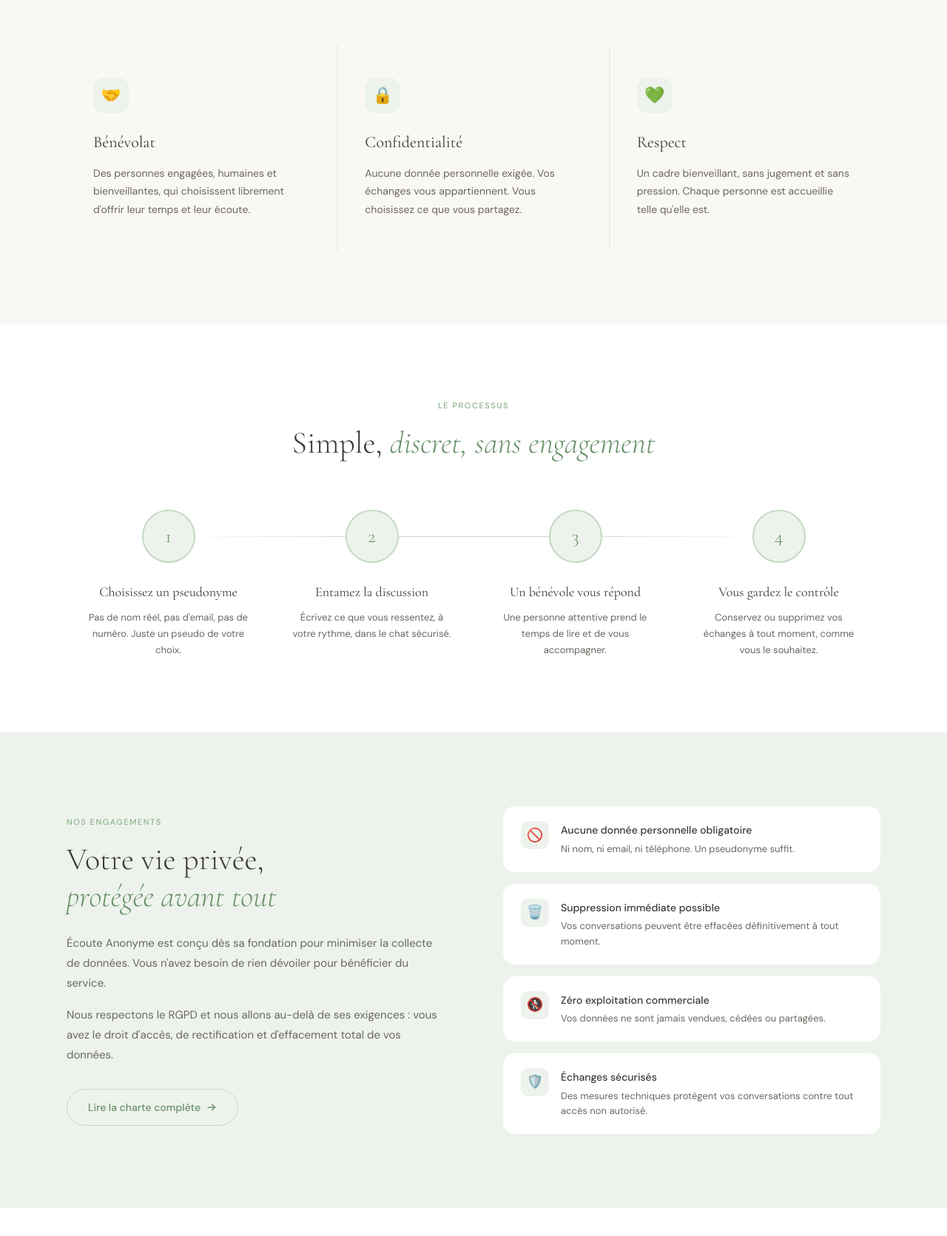
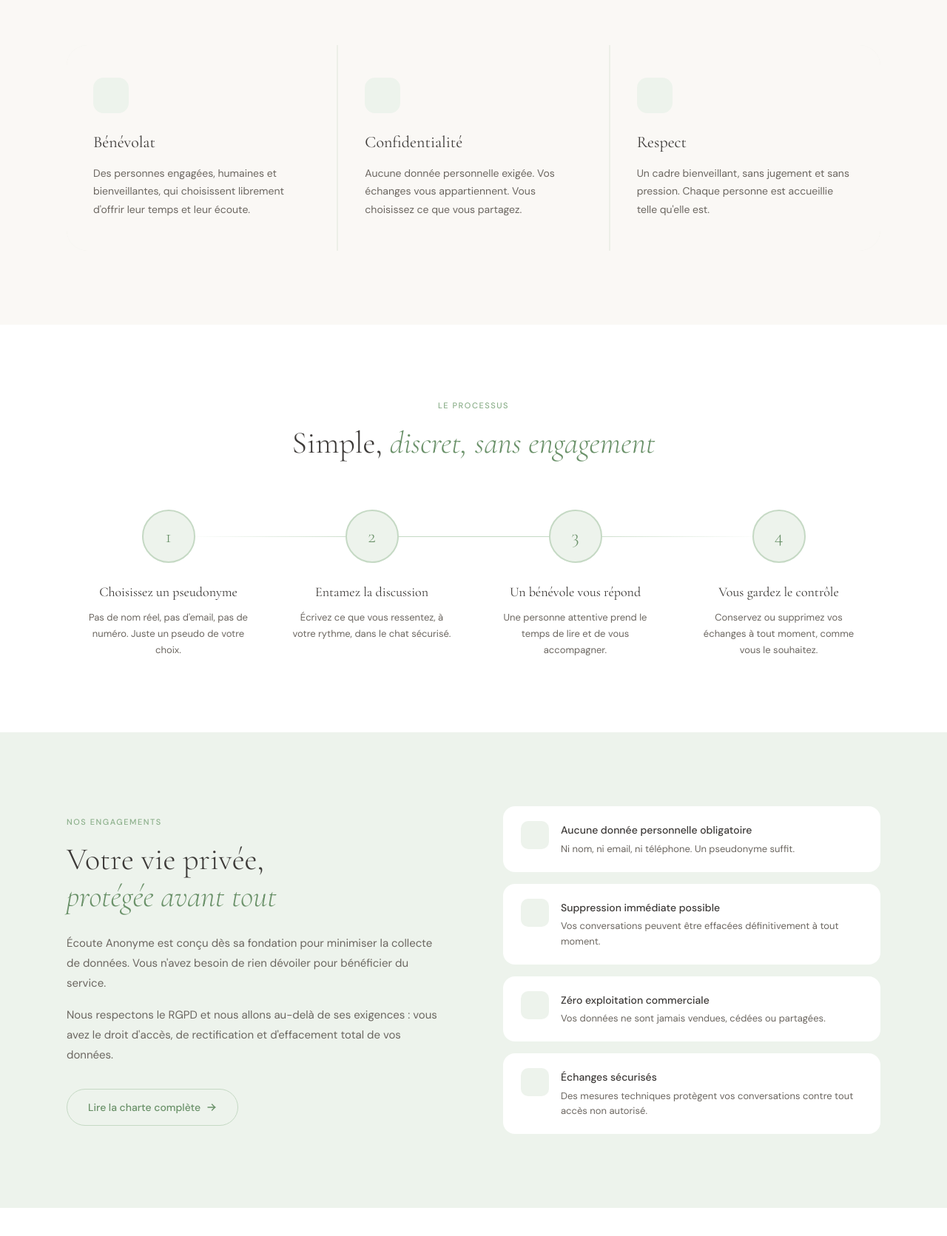
Before and after one commit to samba-gomis/Ecoute-anonyme, a plain HTML site: page index.html in a window 1280 px wide. Shown: the part 1039-2710 px from the top of the page at 74% size. Drawn offline with nearby package versions, Linux system fonts and the light colour scheme.

Commit message:
modif: le contenu

```diff
--- a/index.html
+++ b/index.html
@@ -451,7 +451,7 @@
   <!-- ===== NAVIGATION ===== -->
   <nav class="nav" id="navbar">
     <a href="index.html" class="nav-logo">
-      <img src="logo%20du%20site.png" alt="Logo Écoute Anonyme" style="height:38px;width:auto;object-fit:contain;" />
+      <img src="logo du site.png" alt="Logo Écoute Anonyme" style="height:38px;width:auto;object-fit:contain;" />
       Écoute Anonyme
     </a>
     <ul class="nav-links">
@@ -529,17 +529,17 @@
 
       <div class="values-grid">
         <div class="value-card">
-          <div class="value-icon">🤝</div>
+          <div class="value-icon"></div>
           <h3>Bénévolat</h3>
           <p>Des personnes engagées, humaines et bienveillantes, qui choisissent librement d'offrir leur temps et leur écoute.</p>
         </div>
         <div class="value-card">
-          <div class="value-icon">🔒</div>
+          <div class="value-icon"></div>
           <h3>Confidentialité</h3>
           <p>Aucune donnée personnelle exigée. Vos échanges vous appartiennent. Vous choisissez ce que vous partagez.</p>
         </div>
         <div class="value-card">
-          <div class="value-icon">💚</div>
+          <div class="value-icon"></div>
           <h3>Respect</h3>
           <p>Un cadre bienveillant, sans jugement et sans pression. Chaque personne est accueillie telle qu'elle est.</p>
         </div>
@@ -599,28 +599,28 @@
 
         <div class="guarantees">
           <div class="guarantee">
-            <div class="guarantee-icon">🚫</div>
+            <div class="guarantee-icon"></div>
             <div class="guarantee-text">
               <h5>Aucune donnée personnelle obligatoire</h5>
               <p>Ni nom, ni email, ni téléphone. Un pseudonyme suffit.</p>
             </div>
           </div>
           <div class="guarantee">
-            <div class="guarantee-icon">🗑️</div>
+            <div class="guarantee-icon"></div>
             <div class="guarantee-text">
               <h5>Suppression immédiate possible</h5>
               <p>Vos conversations peuvent être effacées définitivement à tout moment.</p>
             </div>
           </div>
           <div class="guarantee">
-            <div class="guarantee-icon">🚷</div>
+            <div class="guarantee-icon"></div>
             <div class="guarantee-text">
               <h5>Zéro exploitation commerciale</h5>
               <p>Vos données ne sont jamais vendues, cédées ou partagées.</p>
             </div>
           </div>
           <div class="guarantee">
-            <div class="guarantee-icon">🛡️</div>
+            <div class="guarantee-icon"></div>
             <div class="guarantee-text">
               <h5>Échanges sécurisés</h5>
               <p>Des mesures techniques protègent vos conversations contre tout accès non autorisé.</p>
@@ -696,7 +696,7 @@
     <div class="footer-inner">
       <div class="footer-col">
         <a href="index.html" style="display:flex;align-items:center;gap:10px;margin-bottom:12px;text-decoration:none;">
-          <img src="logo%20du%20site.png" alt="Logo Écoute Anonyme" style="height:36px;width:auto;filter:brightness(0) invert(1);opacity:0.85;" />
+          <img src="logo du site.png" alt="Logo Écoute Anonyme" style="height:36px;width:auto;filter:brightness(0) invert(1);opacity:0.85;" />
           <span class="footer-logo" style="margin-bottom:0;">Écoute Anonyme</span>
         </a>
         <p class="footer-desc">
```
